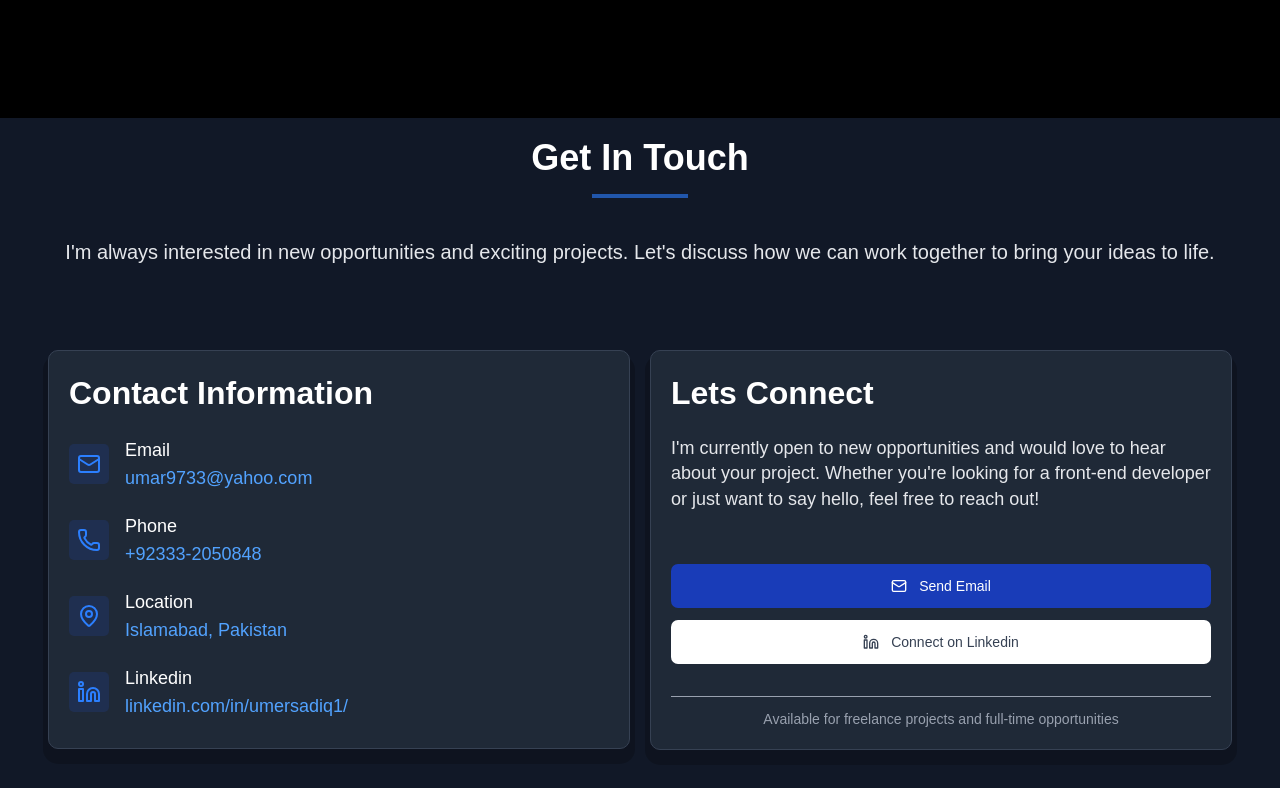
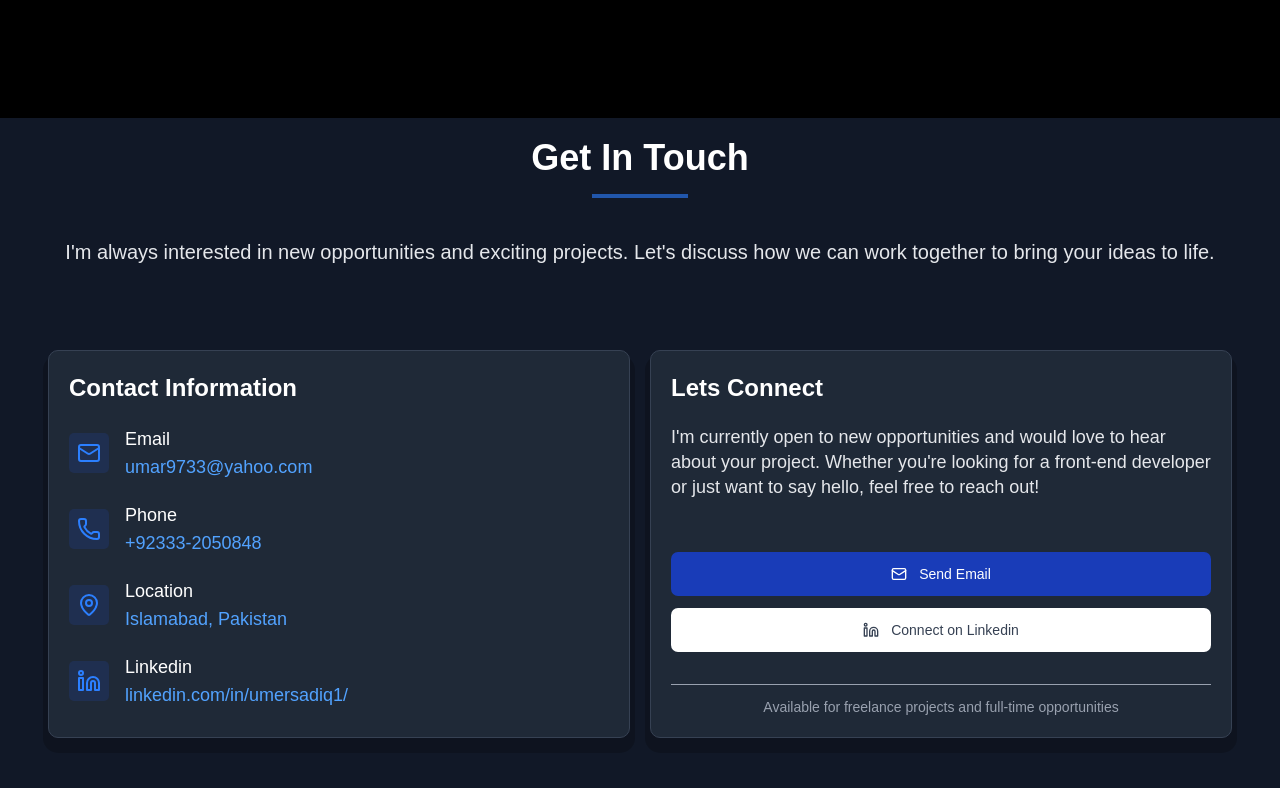
Before and after one commit to jonsnow966/umersadiq, a React (Vite) app: page / in a window 1280 px wide. Shown: the part 4474-5262 px from the top of the page. Built offline with nearby package versions, Linux system fonts and the light colour scheme.

Commit message:
minor changes

```diff
--- a/src/assets/sections/Contact/Contact.tsx
+++ b/src/assets/sections/Contact/Contact.tsx
@@ -34,7 +34,7 @@ function Contact() {
 
               <div className="w-full h-fit flex flex-col justify-start items-start gap-3">
 
-                <p className="text-white font-bold text-[32px]">Contact Information</p>
+                <p className="text-white font-bold text-[24px]">Contact Information</p>
 
                 <div className="flex justify-start items-center gap-4 mt-2">
                   <div className="flex justify-center items-center p-2
@@ -91,7 +91,7 @@ function Contact() {
 
               <div className="w-full h-fit flex flex-col justify-start items-start gap-3">
 
-                <p className="text-white font-bold text-[32px]">Lets Connect</p>
+                <p className="text-white font-semibold text-[24px]">Lets Connect</p>
                 <p className="text-[18px] text-gray-200 mt-2 mb-10">
                   I'm currently open to new opportunities and would love to hear about your project.
                   Whether you're looking for a front-end developer or just want to say hello, feel free to reach out!
```
